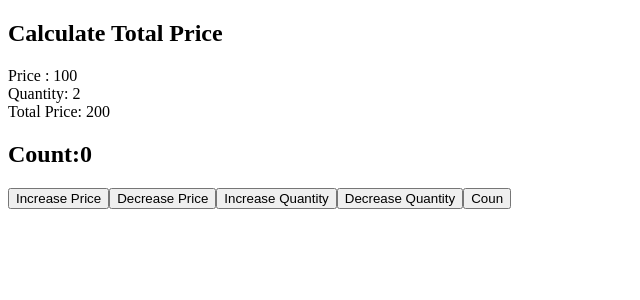
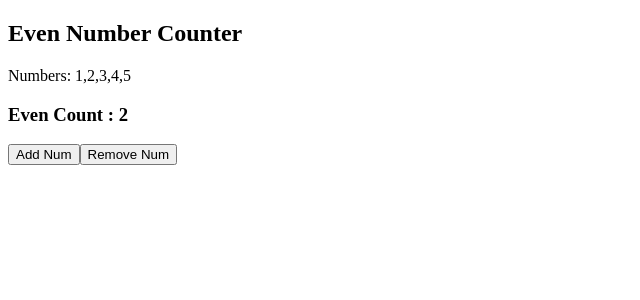
Before and after one commit to vishnu-mathariya/React-Practice, a React (Vite) app: page / in a window 1280 px wide. Shown: the top 300 px of the page, without its empty margins (0-640 px from the left). Built offline with nearby package versions, Linux system fonts and the light colour scheme.

Commit message:
Today's work

```diff
--- a/src/App.jsx
+++ b/src/App.jsx
@@ -5,6 +5,7 @@ import { SearchTodosByUserId } from "./useEffectQues/SearchTodosByUserId.jsx";
 import { SearchUserByName } from "./useEffectQues/searchUserByName.jsx";
 import { SearchUsersByCompanyName } from "./useEffectQues/SearchUsersByCompanyName.jsx";
 import { CalculateTotalPrice } from "./useMemoQues/CalculateTotalPrice.jsx";
+import { EvenNumberCounter } from "./useMemoQues/EvenNumberCounter.jsx";
 
 function App() {
   return (
@@ -16,7 +17,8 @@ function App() {
 
       {/* <SearchTodosByUserId/> */}
       {/* <SearchPostsByTitle1/> */}
-      <CalculateTotalPrice />
+      {/* <CalculateTotalPrice /> */}
+      <EvenNumberCounter/>
     </>
   );
 }
--- /dev/null
+++ b/src/useMemoQues/EvenNumberCounter.jsx
@@ -0,0 +1,42 @@
+import React, { useMemo, useState } from "react";
+
+export const EvenNumberCounter = () => {
+  const [numbers, setNumbers] = useState([1, 2, 3, 4, 5]);
+
+  const evenCount = useMemo(() => {
+    let count = 0;
+    for (let i = 0; i < numbers.length; i++) {
+      if (numbers[i] % 2 === 0) {
+         count++;
+      }
+    }
+    return count;
+  }, [numbers]);
+
+  const handleAddNumber = () => {
+    const lastNumber = numbers[numbers.length - 1];
+
+    setNumbers([...numbers, lastNumber + 1]);
+  };
+
+  const handleRemoveNumber = () => {
+    if (numbers.length > 0) {
+      setNumbers(numbers.slice(0, -1));
+    }
+  };
+
+  return (
+    <div>
+      <h2>Even Number Counter</h2>
+      <p>Numbers: {numbers.join(",")}</p>
+      <h3>Even Count : {evenCount}</h3>
+
+      <button onClick={handleAddNumber}>
+        Add Num
+      </button>
+      <button  onClick={handleRemoveNumber}>
+        Remove Num
+      </button>
+    </div>
+  );
+};
```
